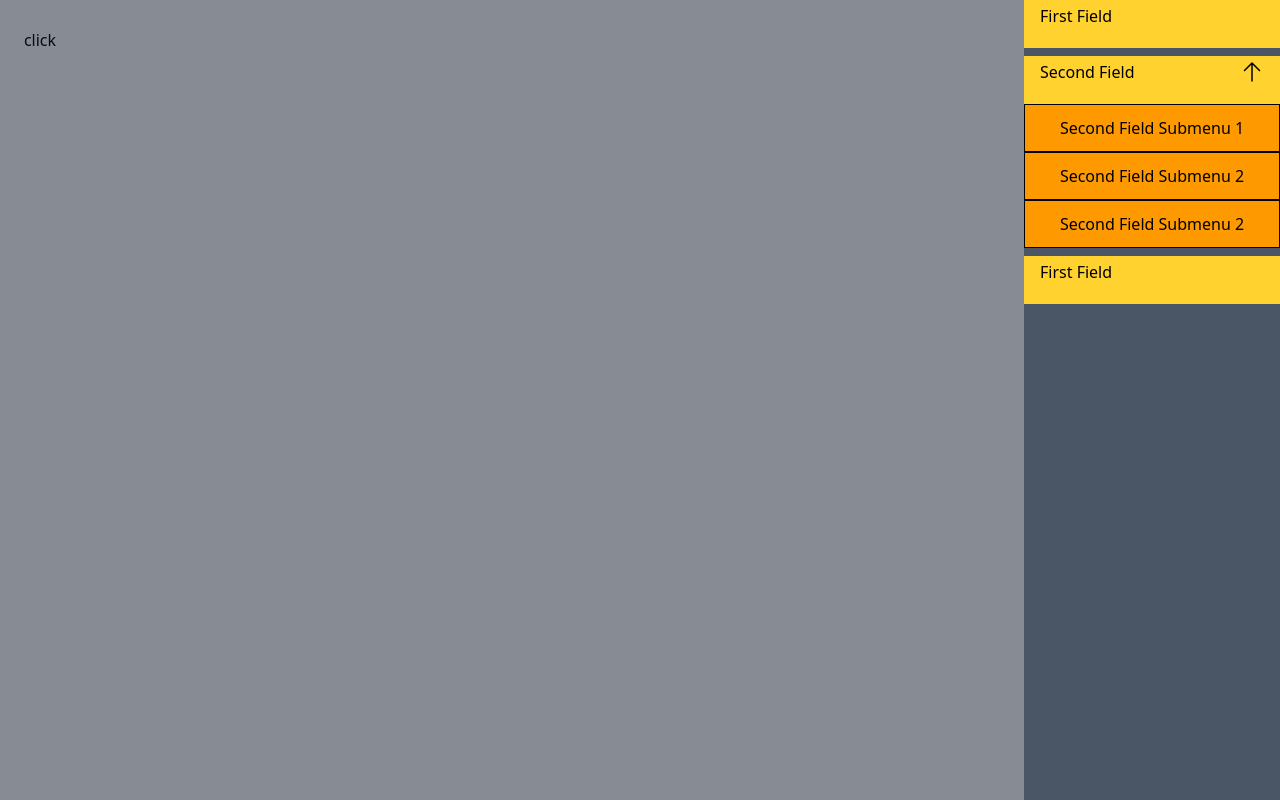
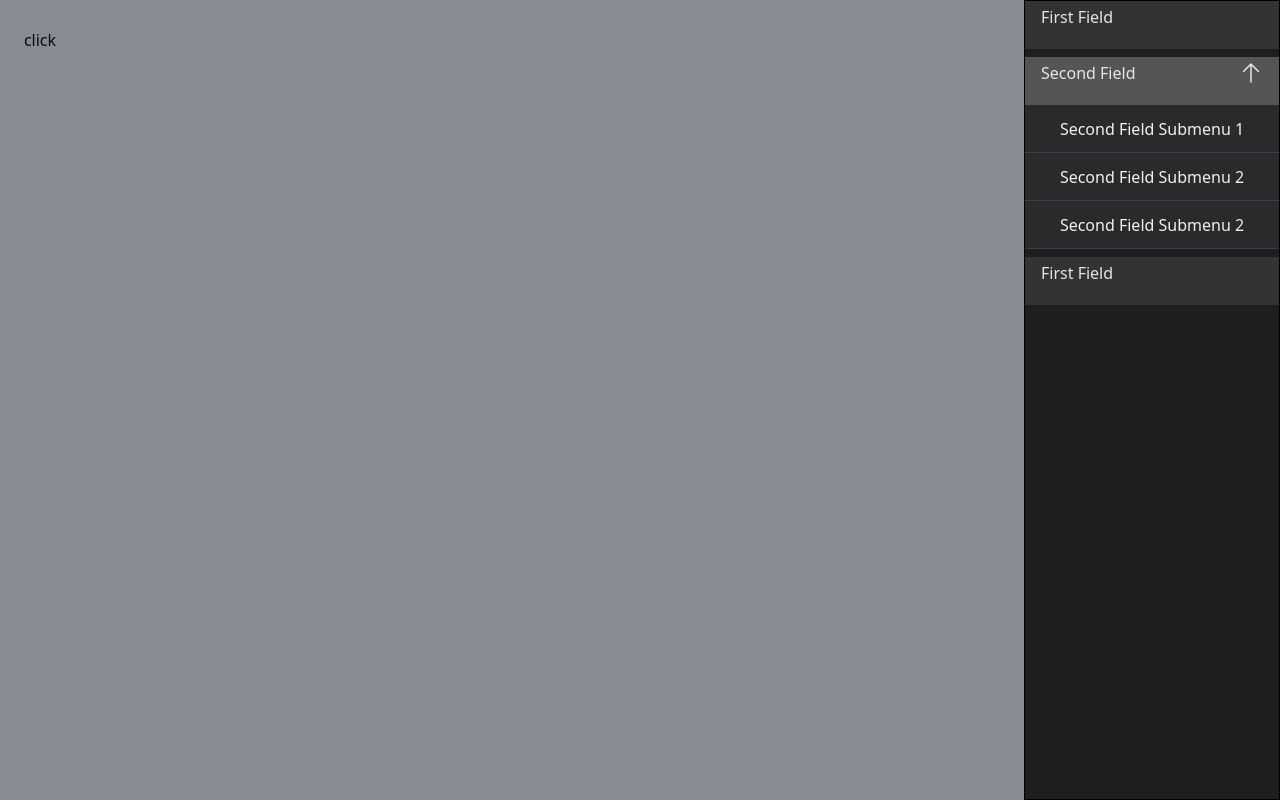
Before and after one commit to volus1986/dt-test-task, a Next.js app: page / in a window 1280 px wide. Both pictures are taken after a click on the button "Second Field". Built offline with nearby package versions, Linux system fonts and the light colour scheme.

Commit message:
update sidebar

```diff
--- a/app/components/Sidebar/components/MainMenu.tsx
+++ b/app/components/Sidebar/components/MainMenu.tsx
@@ -42,7 +42,7 @@ export function MainMenu({isOpen = true, menuItems = []}: MenuProps) {
     })
 
     return <div className={`
-        top-0 fixed min-w-64 h-full bg-gray-600 opacity-100 right-0
+        top-0 fixed min-w-64 h-full bg-[#1E1E1E] border right-0
         transition-all duration-300 ${isOpen ? "" : "translate-x-1/1"}
     `}>
         {items}
--- a/app/components/Sidebar/components/MainMenuItem.tsx
+++ b/app/components/Sidebar/components/MainMenuItem.tsx
@@ -24,11 +24,11 @@ export function MainMenuItem({title, isOpen = true, menuSubItems = [], changeOpe
     }
 
     const titleEl = <button
-        className='w-full h-12 flex justify-between px-4 py-1 bg-amber-300'
+        className={`w-full h-12 flex justify-between px-4 py-1 ${isOpen ? 'bg-[#555555]' : 'bg-[#333333]'}`}
         onClick={handleSwitchOpen}
     >
-        <div className="grow flex items-center">{title}</div>
-        <div className="flex items-center">{icon()}</div>
+        <div className="grow flex items-center text-[#E5E5E5]">{title}</div>
+        <div className="flex items-center text-[#E5E5E5]">{icon()}</div>
     </button>
 
     const submenuEl = !menuSubItems?.length
--- a/app/components/Sidebar/components/Submenu.tsx
+++ b/app/components/Sidebar/components/Submenu.tsx
@@ -15,7 +15,7 @@ export function Submenu({isOpen = true, menuSubItems = []}: MainMenuItemProps) {
     const menuItemsEls = menuSubItems?.map((menuItem: submenuItem, index: number) => {
         return <button
             key={index}
-            className='w-full h-12 border'
+            className='w-full h-12 border-b-1 border-b-gray-700 text-[#F0F0F0]'
             onClick={menuItem.callback}
         >
             {menuItem.title}
@@ -23,7 +23,7 @@ export function Submenu({isOpen = true, menuSubItems = []}: MainMenuItemProps) {
     })
 
 
-    return <div className={`w-auto bg-amber-500 grid`}>
+    return <div className={`w-auto bg-[#2A2A2A] grid`}>
         {menuItemsEls}
     </div>
 }
```
Also changed, not shown: package.json (+6 -5 lines), 2 other files (tests, documents, lock files or other folders).
